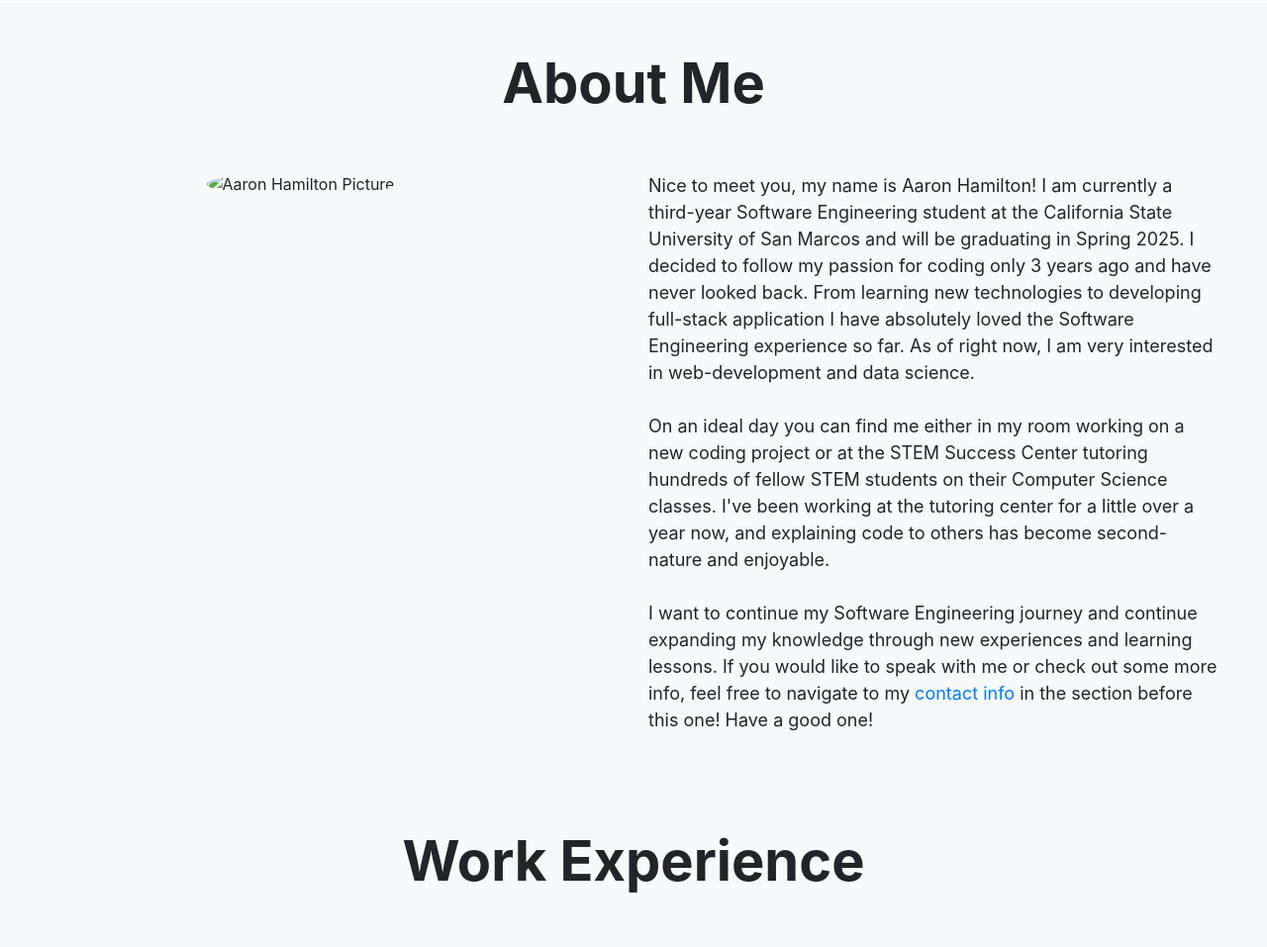
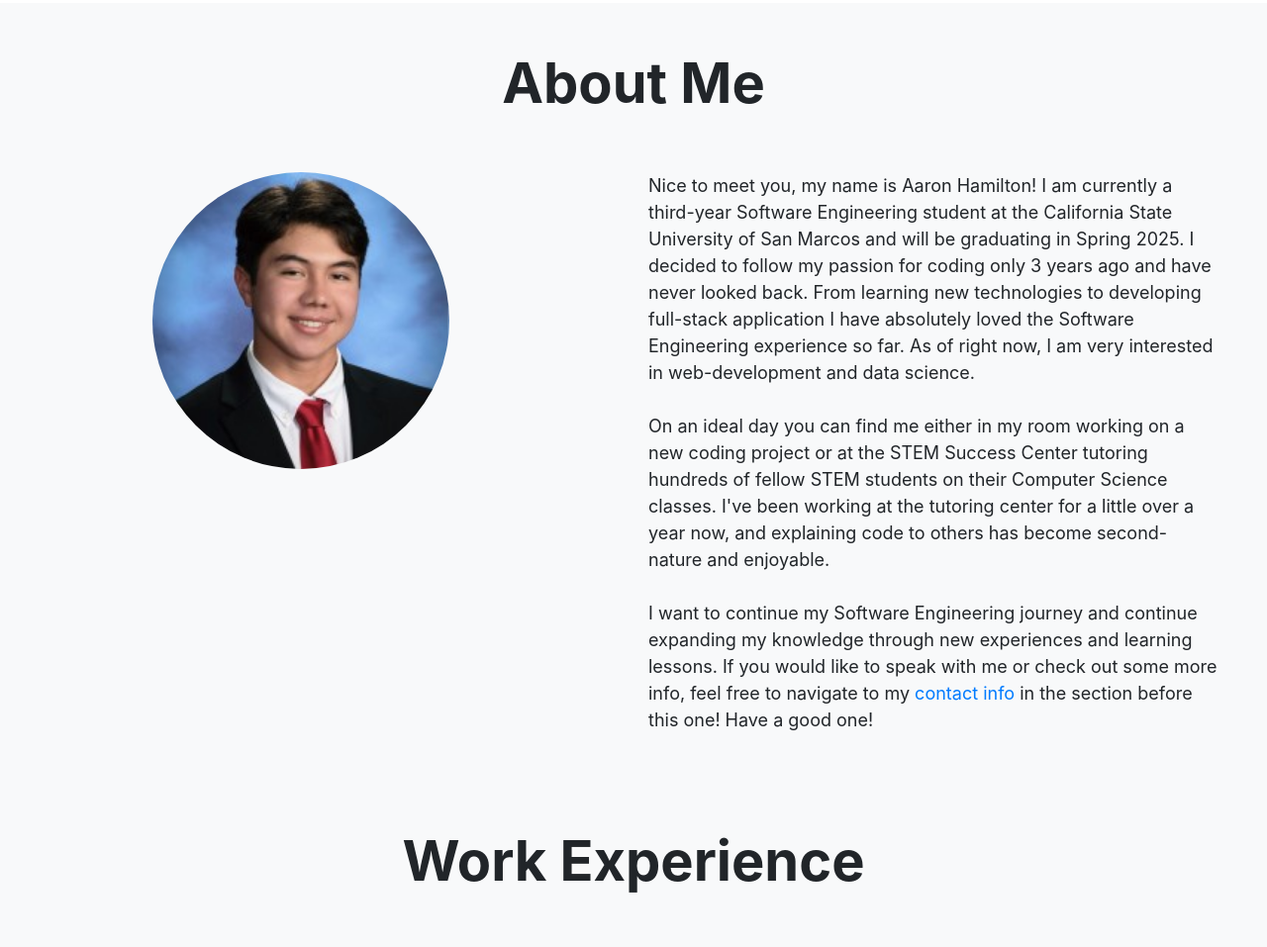
Before and after one commit to AaronHamilton965/PortfolioWebsite, a plain HTML site: page index.html in a window 1280 px wide. Shown: the part 925-1882 px from the top of the page at 99% size. Drawn offline with nearby package versions, Linux system fonts and the light colour scheme.

Commit message:
added relevent student pic path

```diff
--- a/index.html
+++ b/index.html
@@ -75,7 +75,7 @@
                 </div>
                 <div class="row">
                   <div class="col-md text-center">
-                    <img src="../../../../../../../Job Stuff/STEM SC/aaron_pic.jpg.jpg" class="rounded-circle mb-5" alt="Aaron Hamilton Picture">
+                    <img src="./aaron_pic.jpg.jpg" class="rounded-circle mb-5" alt="Aaron Hamilton Picture">
                   </div>
                   <div class="col text-left about-me-text px-5 pb-5">
                     Nice to meet you, my name is Aaron Hamilton! I am currently a third-year Software Engineering student at the California State University of San Marcos and will be graduating in Spring 2025. I decided to follow my passion for coding only 3 years ago and have never looked back. From learning new technologies to developing full-stack application I have absolutely loved the Software Engineering experience so far. As of right now, I am very interested in web-development and data science.
```
Also changed, not shown: aaron_pic.jpg.jpg (added).
